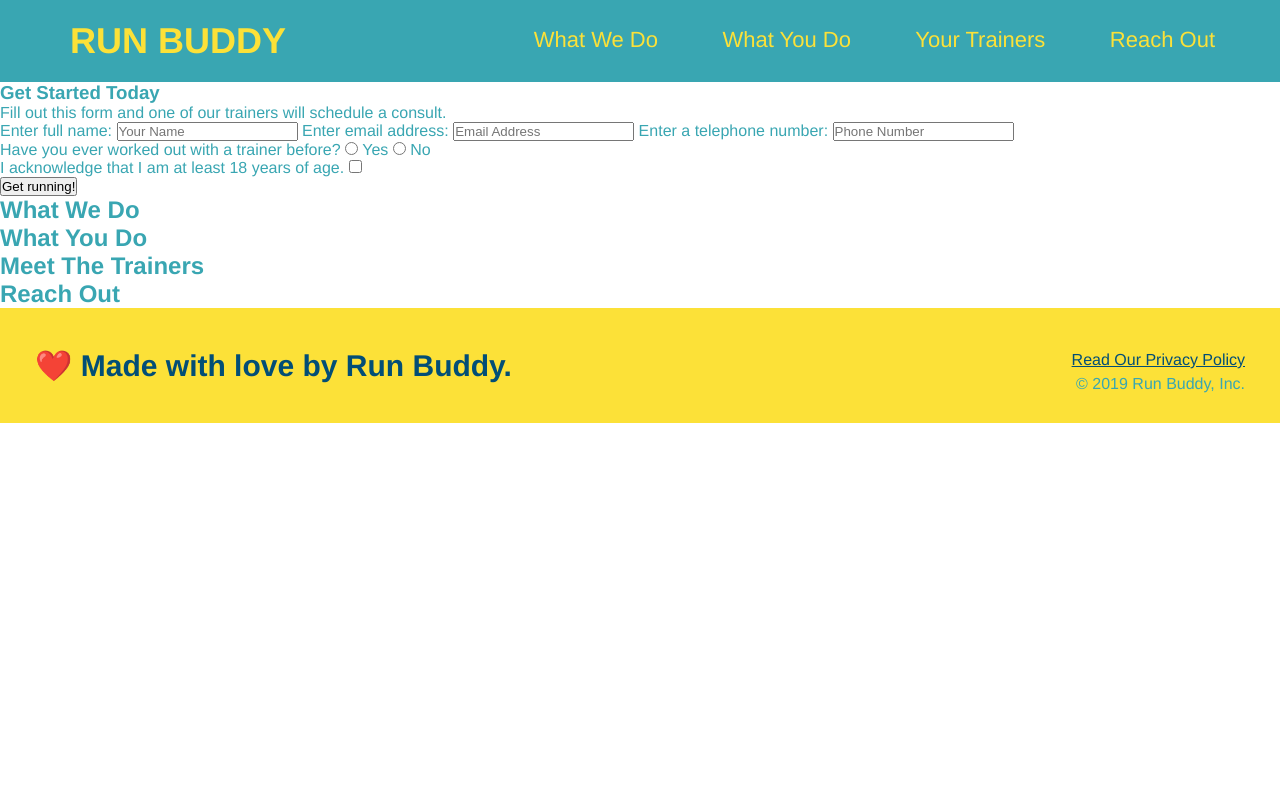
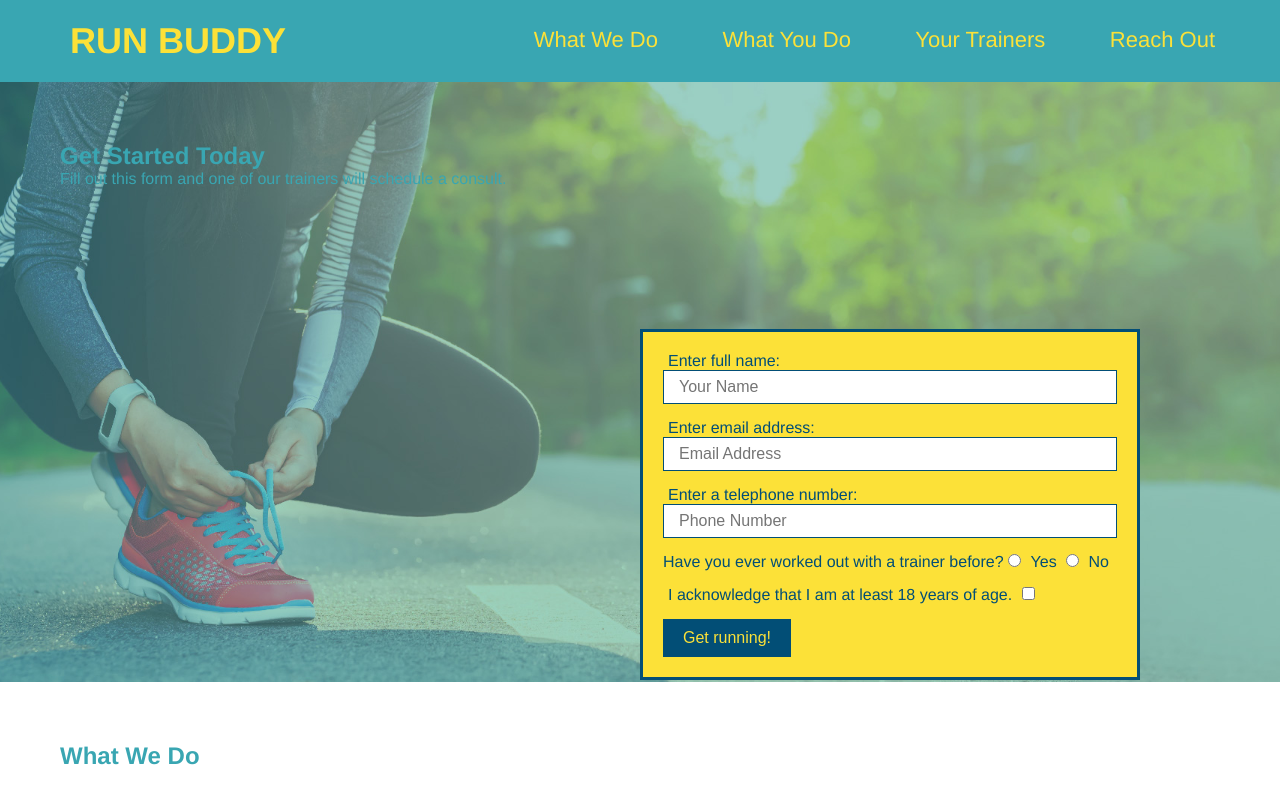
Before and after one commit to adam-algatt/run-buddy, a plain HTML site: page index.html in a window 1280 px wide. Shown: the top 800 px of the page. Drawn offline with Linux system fonts and the light colour scheme.

Commit message:
Hero section logical save point

```diff
--- a/assets/style.css
+++ b/assets/style.css
@@ -21,7 +21,7 @@ header h1 {
 }
 
 header a {
-  text-decoration: none;
+    text-decoration: none;
     color: #fce138;
 
 }
@@ -32,7 +32,7 @@ header {
     padding: 20px 35px;
 }
 
-header nav  {
+header nav {
     float: right;
     margin: 7px 0;
 }
@@ -52,6 +52,7 @@ footer {
     width: 100%;
     padding: 40px 35px;
 }
+
 footer h2 {
     display: inline;
     color: #024e76;
@@ -68,3 +69,62 @@ footer div {
 footer a {
     color: #024e76;
 }
+
+section {
+    padding: 60px;
+}
+
+/* Hero Style Start */
+.hero {
+    background-image: url("./images/hero-bg.jpg");
+    height: 600px;
+    background-size: cover;
+    background-position: center;
+}
+
+
+
+.hero-form {
+    background-color: #fce138;
+    padding: 20px;
+    width: 500px;
+    color: #024e76;
+    border: solid 3px #024e76;
+    position: absolute;
+    bottom: 120px;
+    right: 140px;
+}
+
+.hero-form p {
+    margin: 5px 0 15px 0;
+}
+
+.hero-form label {
+    margin: 0 5px;
+}
+
+.hero-form button {
+    color: #fce138;
+    background-color: #024e76;
+    border: none;
+    padding: 10px 20px;
+    font-size: 16px;
+}
+
+/*Hero Style End */
+
+h3 {
+    font-size: 24px;
+}
+
+
+
+.form-input {
+    border: 1px solid #024e76;
+    display: block;
+    padding: 7px 15px;
+    font-size: 16px;
+    color: #024e76;
+    width: 100%;
+    margin-bottom: 15px;
+}
--- a/index.html
+++ b/index.html
@@ -38,18 +38,18 @@
 
 
   <!-- hero/jumbotron -->
-  <section>
+  <section class="hero">
     <div>
       <h3>Get Started Today</h3>
       <p>Fill out this form and one of our trainers will schedule a consult.</p>
       <!--added form element-->
-      <form>
+      <form class="hero-form">
         <label for="name">Enter full name:</label>
-        <input type="text" placeholder="Your Name" name="name" id="name" />
+        <input class="form-input" type="text" placeholder="Your Name" name="name" id="name" />
         <label for="email">Enter email address:</label>
-        <input type="email" placeholder="Email Address" name="email" id="email" />
+        <input class="form-input" type="email" placeholder="Email Address" name="email" id="email" />
         <label for="phone">Enter a telephone number:</label>
-        <input type="tel" placeholder="Phone Number" name="phone" id="phone" />
+        <input class="form-input" type="tel" placeholder="Phone Number" name="phone" id="phone" />
         <!--Radio button nested in p tag, p tag makes nested ojects display as inline-->
         <p>
           Have you ever worked out with a trainer before?
```
Also changed, not shown: assets/images/hero-bg.jpg (added).
